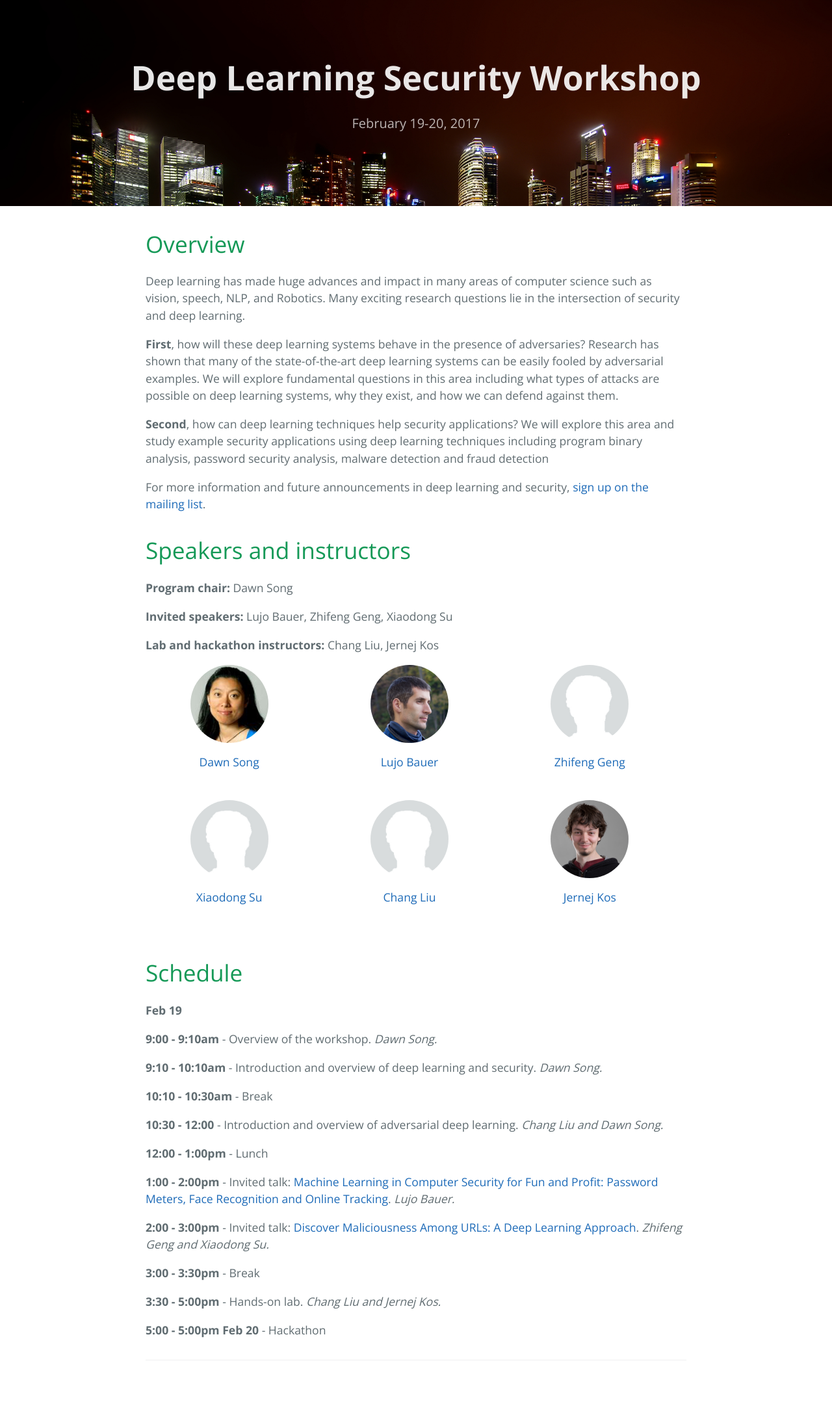
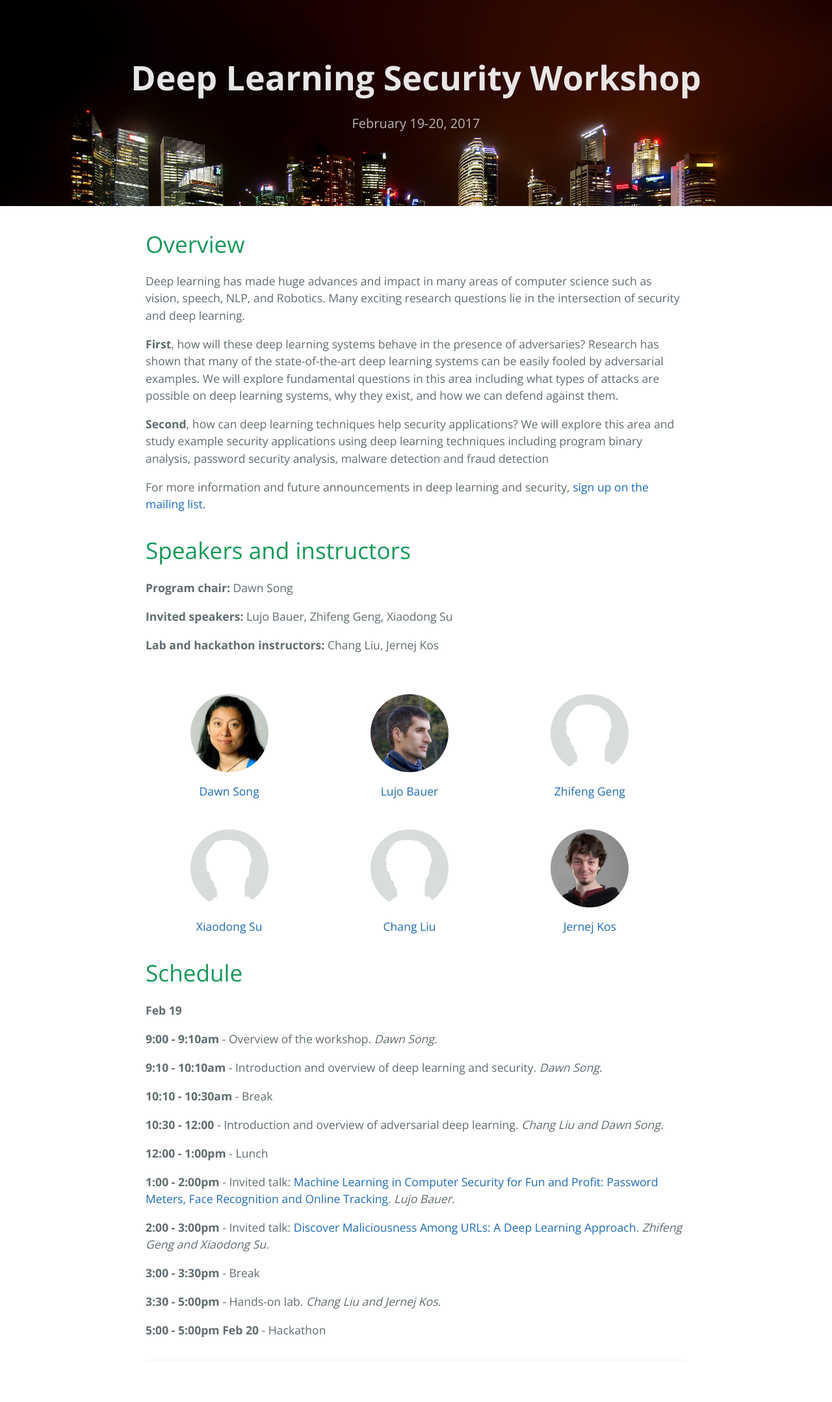
Before and after one commit to deep-learning-security/deep-learning-security.github.io, a Jekyll site: the page built from index.md, in a window 1280 px wide. Shown: the whole page at 65% size. Built offline with Jekyll 4.4.1, drawn with Linux system fonts in a browser that asks for light colours.

Commit message:
Change padding

```diff
--- a/css/cayman.css
+++ b/css/cayman.css
@@ -250,5 +250,5 @@ a {
 .instructors {
   display: flex;
   justify-content: space-around;
-  padding-bottom: 45px;
+  padding-top: 45px;
 }
```
